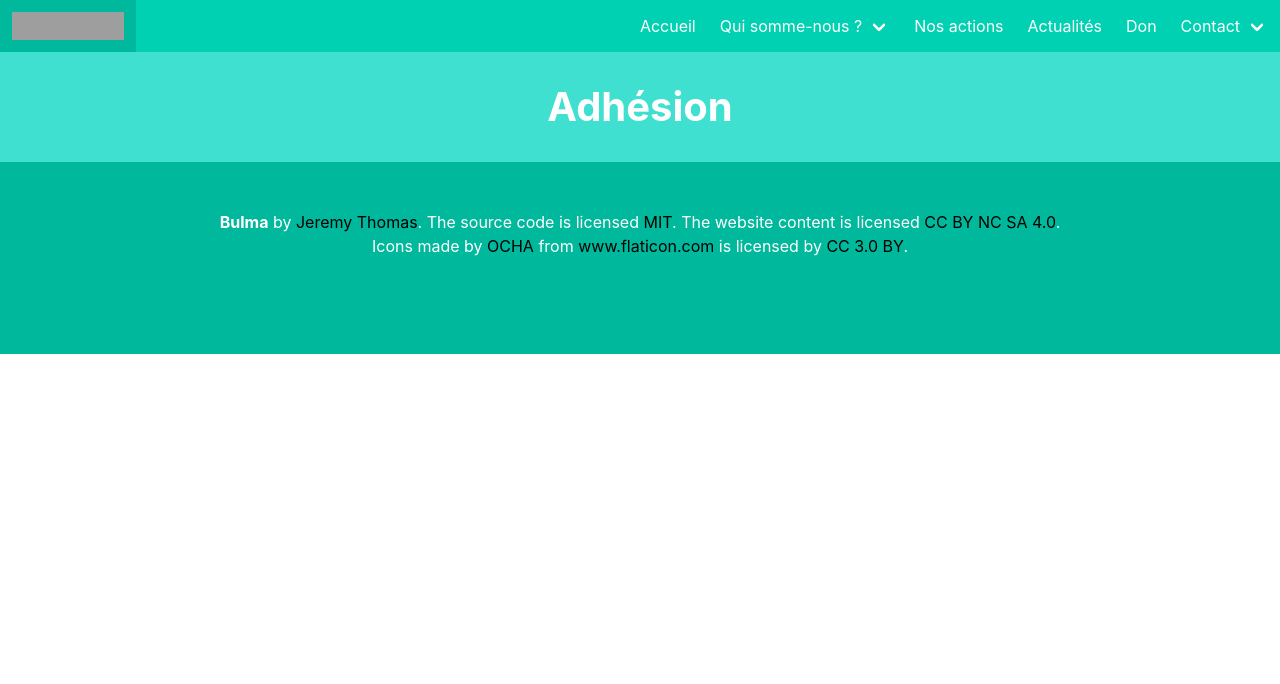
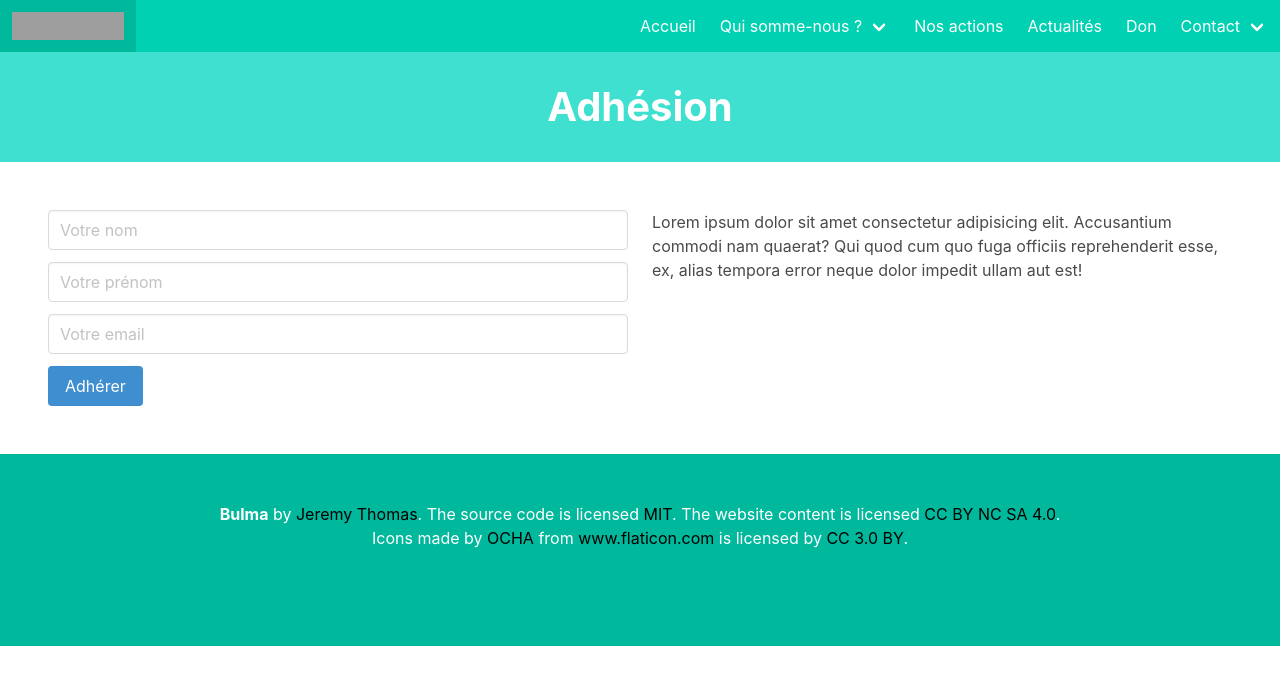
Before and after one commit to ilhame-sys/frontend, an Angular app: page /membership in a window 1280 px wide. Shown: the top 684 px of the page. Built offline with nearby package versions, Linux system fonts and the light colour scheme; grey boxes are pictures that could not be loaded.

Commit message:
MàJ membership
- Mise en place du contenu de la page "adhésion"

```diff
--- a/src/app/component/membership/membership.component.html
+++ b/src/app/component/membership/membership.component.html
@@ -1,3 +1,55 @@
 <div class="titre">
   <b>Adhésion</b>
 </div>
+
+<section class="section">
+  <div class="columns">
+    <div class="column">
+      <div class="container">
+        <form (ngSubmit)="processForm()">
+          <!-- name -->
+          <div class="field">
+            <input
+              type="text"
+              name="name"
+              class="input"
+              placeholder="Votre nom"
+              [(ngModel)]="name"
+            />
+          </div>
+
+          <!-- firstName -->
+          <div class="field">
+            <input
+              type="text"
+              name="firtName"
+              class="input"
+              placeholder="Votre prénom"
+              [(ngModel)]="firstName"
+            />
+          </div>
+
+          <!-- email -->
+          <div class="field">
+            <input
+              type="email"
+              name="email"
+              class="input"
+              placeholder="Votre email"
+              [(ngModel)]="email"
+            />
+          </div>
+
+          <input type="submit" class="button is-info" value="Adhérer" />
+        </form>
+      </div>
+    </div>
+    <div class="column">
+      <p>
+        Lorem ipsum dolor sit amet consectetur adipisicing elit. Accusantium
+        commodi nam quaerat? Qui quod cum quo fuga officiis reprehenderit esse,
+        ex, alias tempora error neque dolor impedit ullam aut est!
+      </p>
+    </div>
+  </div>
+</section>
```
